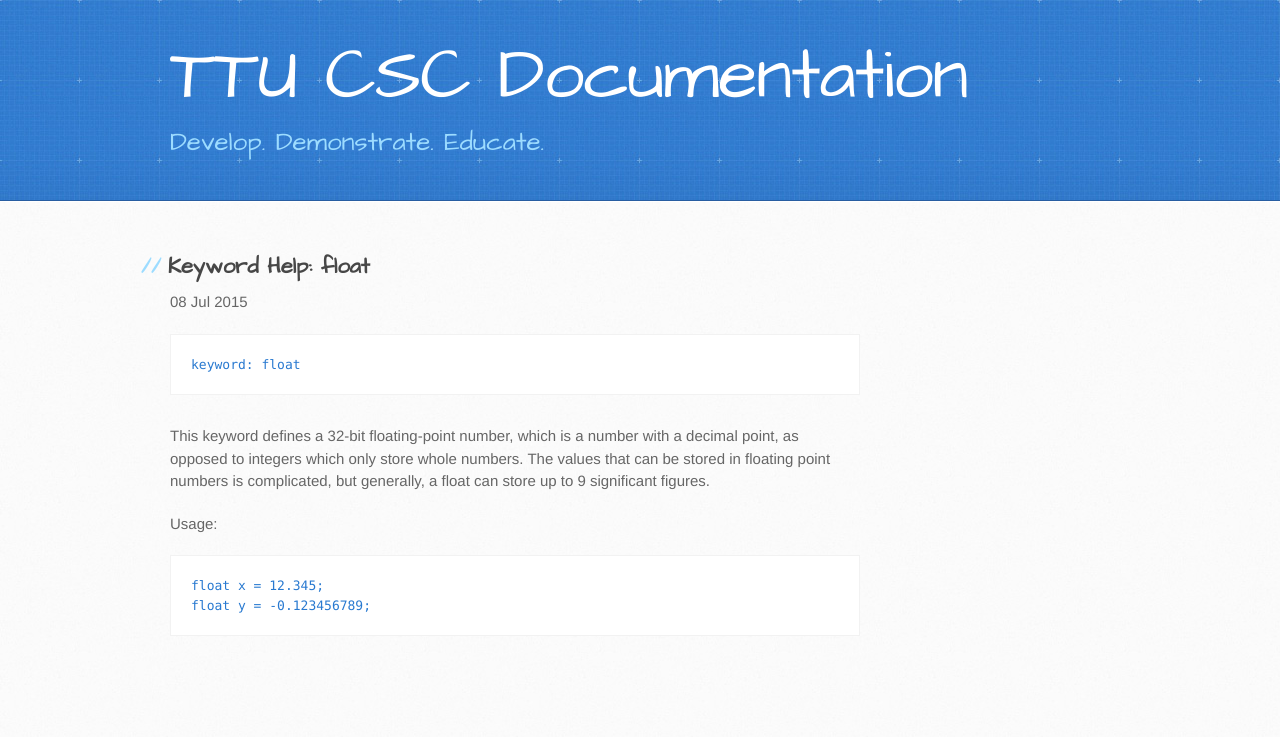
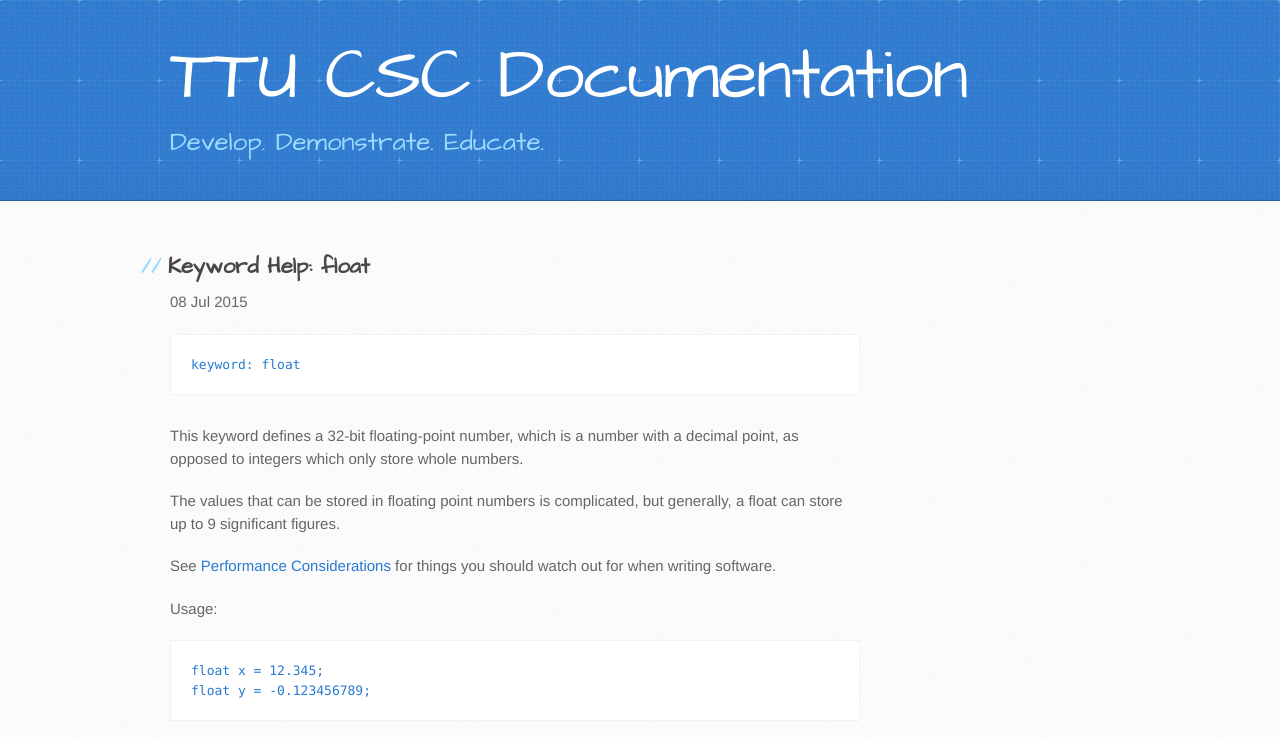
Before and after one commit to TTU-CSC/ttu-csc.github.com, a Jekyll site: the page built from _posts/2015-07-08-float.markdown, in a window 1280 px wide. Shown: the top 737 px of the page. Built offline with Jekyll 4.4.1, drawn with Linux system fonts in a browser that asks for light colours.

Commit message:
Update 2015-07-08-float.markdown

```diff
--- a/_posts/2015-07-08-float.markdown
+++ b/_posts/2015-07-08-float.markdown
@@ -8,7 +8,10 @@ categories: docs
 	keyword: float
 
 This keyword defines a 32-bit floating-point number, which is a number with a decimal point, as opposed to integers which only store whole numbers.
+
 The values that can be stored in floating point numbers is complicated, but generally, a float can store up to 9 significant figures.
+
+See [Performance Considerations]({% post_url 2015-07-08-performance-considerations %}) for things you should watch out for when writing software.
 
 Usage:
 
```
